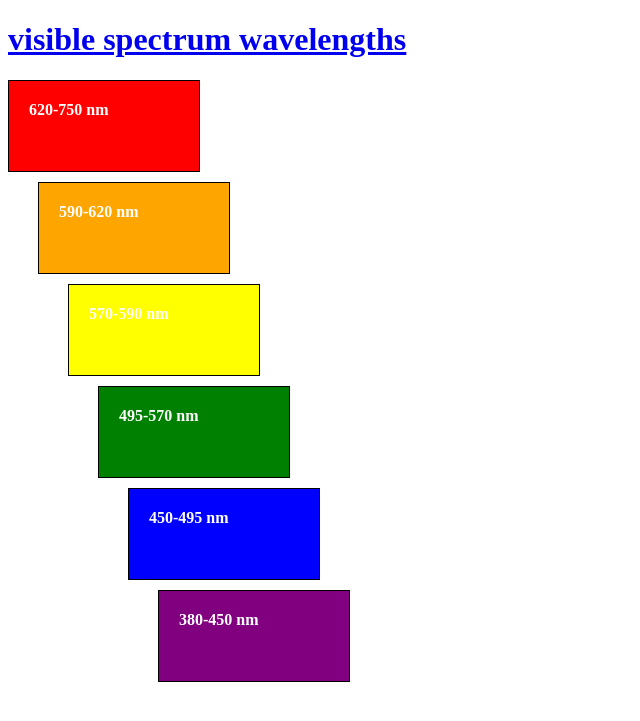
After one commit to gregmccabe/Codeup_Web_Exercises, a PHP site: page /css-box-model.html in a window 1280 px wide. The commit adds this page. Shown: the top 721 px of the page, without its empty margins (0-640 px from the left). Run offline with PHP 8.4, Linux system fonts and the light colour scheme.

Commit message:
box model exe with css

```diff
--- /dev/null
+++ b/public/css-box-model.html
@@ -0,0 +1,19 @@
+<!DOCTYPE html>
+<html>
+<head>
+    <title>Box Model Exercise</title>
+    <link rel="stylesheet" type="text/css" href="css/site.css">
+</head>
+
+<body>
+    <h1><a href="http://en.wikipedia.org/wiki/Visible_spectrum_wavelength">visible spectrum wavelengths</a></h1>
+    <div id="red"class="box">620-750 nm</div>
+    <div id="orange"class="box">590-620 nm</div>
+    <div id="yellow"class="box">570-590 nm</div>
+    <div id="green"class="box">495-570 nm</div>
+    <div id="blue"class="box">450-495 nm</div>
+    <div id="purple"class="box">380-450 nm</div>
+
+</body>
+
+</html>
--- a/public/css/site.css
+++ b/public/css/site.css
@@ -1,9 +1,40 @@
-/*
-this content is stored in a file named "site.css"
-in a directory named "css" in the web root
-*/
-
-.fancy-header {
-    color: blue;
+h1 {
+    color: purple;
     text-decoration: underline;
 }
+
+.box {
+    border: 1px solid black;
+    width: 150px;
+    height: 50px;
+    margin-bottom: 10px;
+    padding: 20px;
+    color:white;
+    font-weight: bold;
+    box-shadow: black;
+}
+
+#red {
+    background-color: #ff0000;
+}
+
+#orange {
+    background-color: orange;
+    margin-left: 30px;
+}
+#yellow {
+    background-color: yellow;
+    margin-left: 60px;
+}
+#green {
+    background-color: green;
+    margin-left: 90px;
+}
+#blue {
+    background-color: blue;
+    margin-left: 120px;
+}
+#purple {
+    background-color: purple;
+    margin-left: 150px;
+}
```
